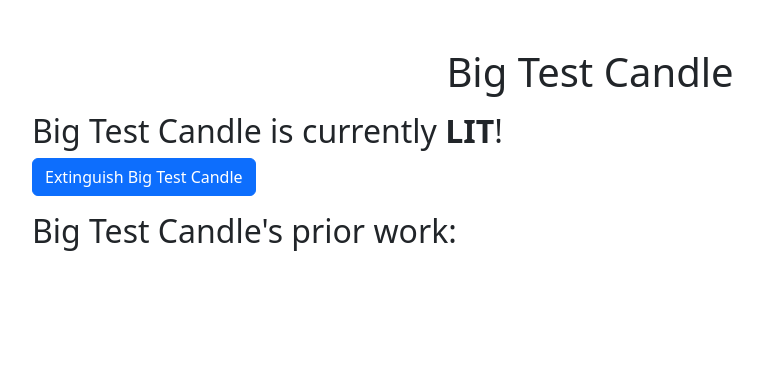
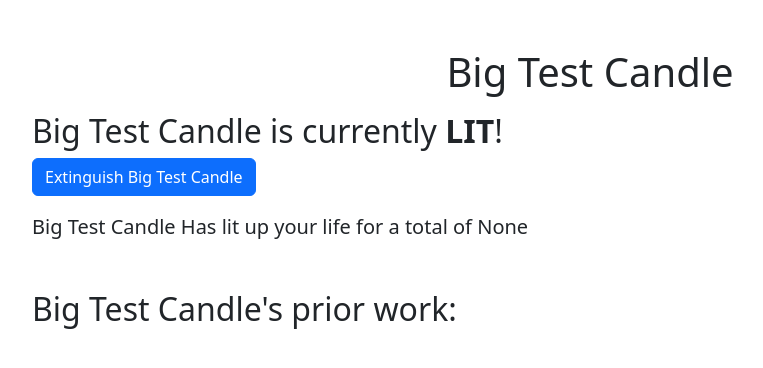
Before and after one commit to w-Twich/candle-site, a Django app: page /candles/1/ in a window 1280 px wide. Shown: the top 368 px of the page, without its empty margins (50-813 px from the left). Run offline with Django 4.2, Linux system fonts and the light colour scheme; data comes from the database, SQL or seed files in the repository; both versions use the stored data as it was after the commit; some libraries are stand-ins or nearby versions.

Commit message:
Added Time Info

```diff
--- a/candles/candletime/templates/candletime/update_candle.html
+++ b/candles/candletime/templates/candletime/update_candle.html
@@ -16,9 +16,17 @@
     </form>
 </div>
 <div class="container mt-3">
-    <h2>{{ candle.candle_name }}'s prior work:</h2>
+    <p class="lead"> {{ candle.candle_name }} Has lit up your life for a total of {{ burn_time }}</p>
+</div>
+<div class="container mt-5">
+    <div class="mb-3">
+        <h2>{{ candle.candle_name }}'s prior work:</h2>
+    </div>
     {% for item in candle_detail %}
-    <p>{{ item.light_time }}</p>
+    <p class="lead">{{ item.light_time|date:'m/d/y h:i' }} - {{ item.extinguish_time|date:'m/d/y h:i' }}</p>
+    <div class="container ml-5">
+        <p class="lead">Burn Time: {{ item.time_lit }}</p>
+    </div>
     {% endfor %}
 </div>
 
--- a/candles/candletime/views.py
+++ b/candles/candletime/views.py
@@ -3,6 +3,7 @@
 from .forms import NewCandleForm, CandleForm
 from django.urls import reverse
 from django.utils import timezone
+from django.db.models import F, Sum
 
 
 # Create your views here.
@@ -13,7 +14,9 @@
     except Candle.DoesNotExist:
         response = redirect('new-candle/')
         return response
-    candle_detail = Candle_detail.objects.filter(candle=pk)
+    candle_detail = Candle_detail.objects.filter(candle=pk).annotate(time_lit = F('extinguish_time') - F('light_time'))
+
+    total_burn_time = candle_detail.aggregate(Sum('time_lit'))['time_lit__sum']
 
     # Toggle the candle status
     if request.method == 'POST':
@@ -31,9 +34,9 @@
 
             candle.status = not candle.status
             candle.save()
-            return redirect(reverse('candletime:candle', kwargs={'pk':pk}), {'candle_detail':candle_detail})
+            return redirect(reverse('candletime:candle', kwargs={'pk':pk}), {'candle_detail':candle_detail, 'burn_time':total_burn_time})
     else:
-        return render(request, 'candletime/update_candle.html', {'candle': candle, 'pk':pk, 'candle_detail':candle_detail})
+        return render(request, 'candletime/update_candle.html', {'candle': candle, 'pk':pk, 'candle_detail':candle_detail, 'burn_time':total_burn_time})
 
 def new_candle(request, pk):
     if request.method == 'POST':
```
Also changed, not shown: candles/db.sqlite3.
